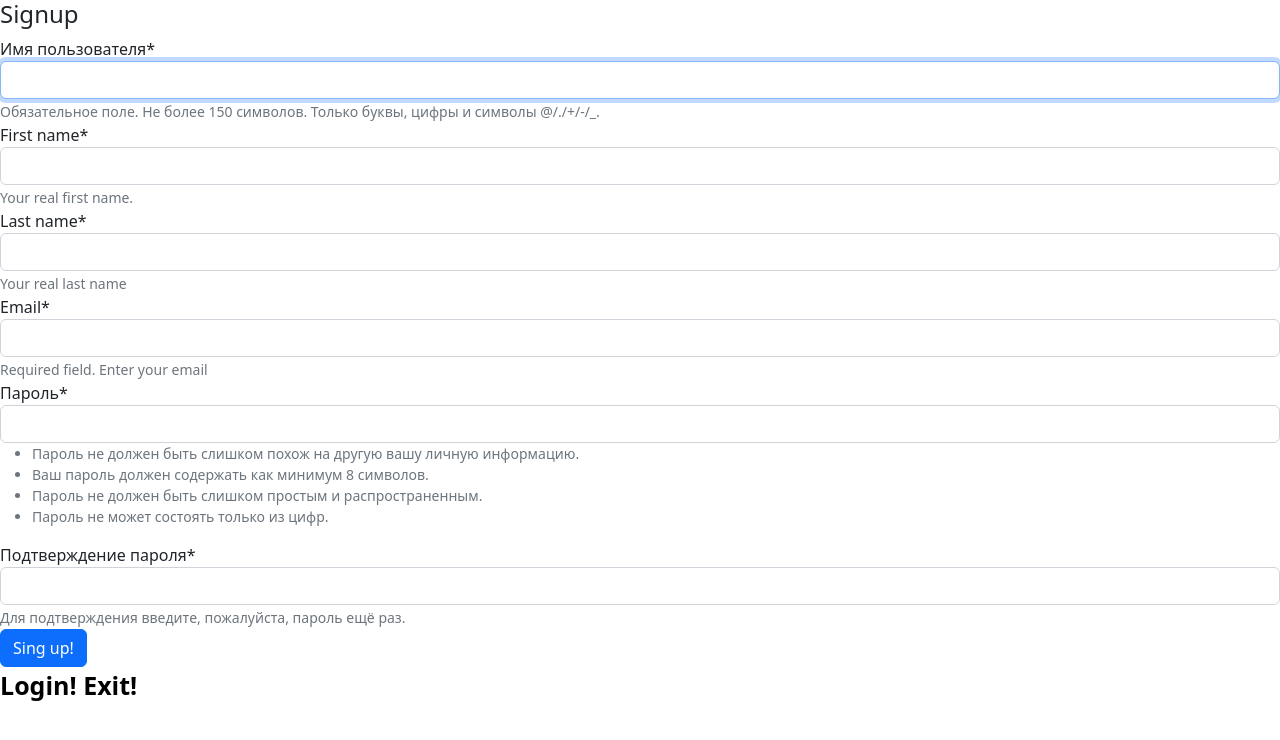
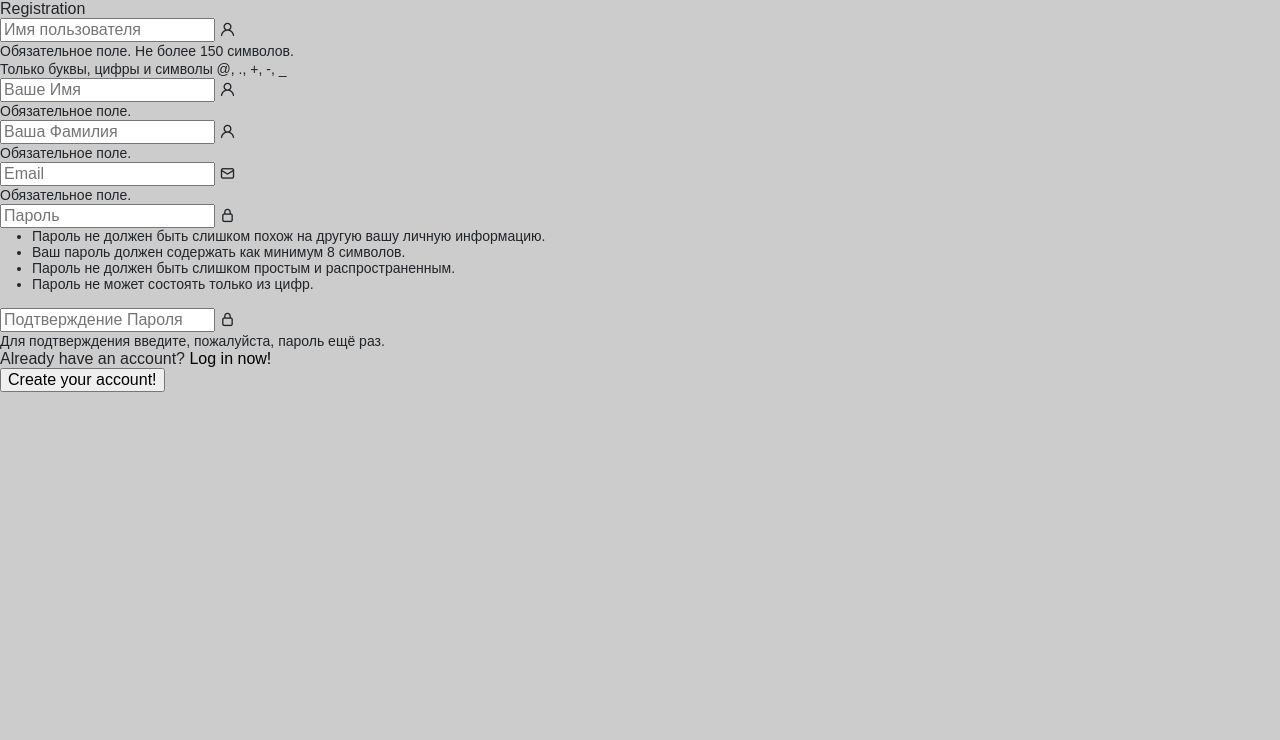
Before and after one commit to bmstu-iu9/ptp2022-7-svg-editor, a Django app: page /account/signup/ in a window 1280 px wide. Shown: the top 740 px of the page. Run offline with Django 4.2, Linux system fonts and the light colour scheme; some libraries are stand-ins or nearby versions.

Commit message:
Добавлен новый интерфейс Signup

```diff
--- a/account/templates/registration/signup.html
+++ b/account/templates/registration/signup.html
@@ -1,23 +1,88 @@
-{% load crispy_forms_tags %}
+<!--{% load static %}-->
 <!DOCTYPE html>
 <html lang="ru">
 <head>
     <meta charset="UTF-8">
-    <title>Signup</title>
+    <meta name="viewport" content="width=device-width, initial-scale=1.0">
+    <title>Login</title>
     <link href="https://cdn.jsdelivr.net/npm/bootstrap@5.2.0/dist/css/bootstrap.min.css"
           rel="stylesheet" integrity="sha384-gH2yIJqKdNHPEq0n4Mqa/HGKIhSkIHeL5AyhkYV8i59U5AR6csBvApHHNl/vI1Bx"
           crossorigin="anonymous">
+    <!--<link rel="stylesheet" href="{% static 'svg_editor/css/main.css' %}?">-->
+    <link rel="stylesheet" href="../svg_editor/static/svg_editor/css/main.css">
+    <link rel="stylesheet" href="https://unicons.iconscout.com/release/v4.0.0/css/line.css">
 </head>
 <body>
-    <h4>Signup</h4>
-    <form method="post">
-        {% csrf_token %}
+    <div class="parent-wrapper">
+        <div class="wrapper">
+            <div class="form">
+                <div class="forms">
+                    <div class="form-signup">
+                        <span class="title">Registration</span>
+                        <form action="#">
+                            <div class="input-field">
+                                <input type="text" placeholder="Имя пользователя" required>
+                                <i class="uil uil-user icon"></i>
+                            </div>
+                            <small class="instruction">Обязательное поле. Не более 150 символов. <br> Только буквы, цифры и символы @, ., +, -, _</small>
+                            <div class="input-field">
+                                <input type="text" placeholder="Вашe Имя" required>
+                                <i class="uil uil-user icon"></i>
+                            </div>
+                            <small class="instruction">Обязательное поле.</small>
+                            <div class="input-field">
+                                <input type="text" placeholder="Ваша Фамилия" required>
+                                <i class="uil uil-user icon"></i>
+                            </div>
+                            <small class="instruction">Обязательное поле.</small>
+                        </form>
+                    </div>
+                    <div class="form-signup">
+                        <form action="#">
+                            <div class="input-field">
+                                <input type="text" placeholder="Email" required>
+                                <i class="uil uil-envelope-alt icon"></i>
+                            </div>
+                            <small class="instruction">Обязательное поле.</small>
+                            <div class="input-field">
+                                <input type="text" placeholder="Пароль" required>
+                                <i class="uil uil-lock icon"></i>
+                            </div>
+                            <small class="instruction">
+                                <ul>
+                                    <li>
+                                        Пароль не должен быть слишком похож на другую вашу личную информацию.
+                                    </li>
+                                    <li>
+                                        Ваш пароль должен содержать как минимум 8 символов.
+                                    </li>
+                                    <li>
+                                        Пароль не должен быть слишком простым и распространенным.
+                                    </li>
+                                    <li>
+                                        Пароль не может состоять только из цифр.
+                                    </li>
+                                </ul>
+                            </small>
+                            <div class="input-field">
+                                <input type="text" placeholder="Подтверждение Пароля" required>
+                                <i class="uil uil-lock icon"></i>
+                            </div>
+                            <small class="instruction">Для подтверждения введите, пожалуйста, пароль ещё раз.</small>
+                            <div class="check">
+                                <span class="check-text">Already have an account?
+                                    <a href="#" class="check-text signup-text">Log in now!</a>
+                                </span>
+                            </div>
+                            <div class="input-field button">
+                                <input id="signup-button" type="button" value="Create your account!">
+                            </div>
+                        </form>
+                    </div>
+                </div>
+            </div>
+        </div>
+    </div>
 
-        {{ form|crispy }}
-
-        <button type="submit" class="btn btn-primary btn-block">Sing up!</button>
-    </form>
-    <p style="font-size: 25px; font-weight: bold"><a href="{% url 'login' %}" style="text-decoration: none;color: black">Login!</a>
-        <a href="{% url 'index' %}" style="text-decoration: none;color: black">Exit!</a></p>
 </body>
 </html>
```
